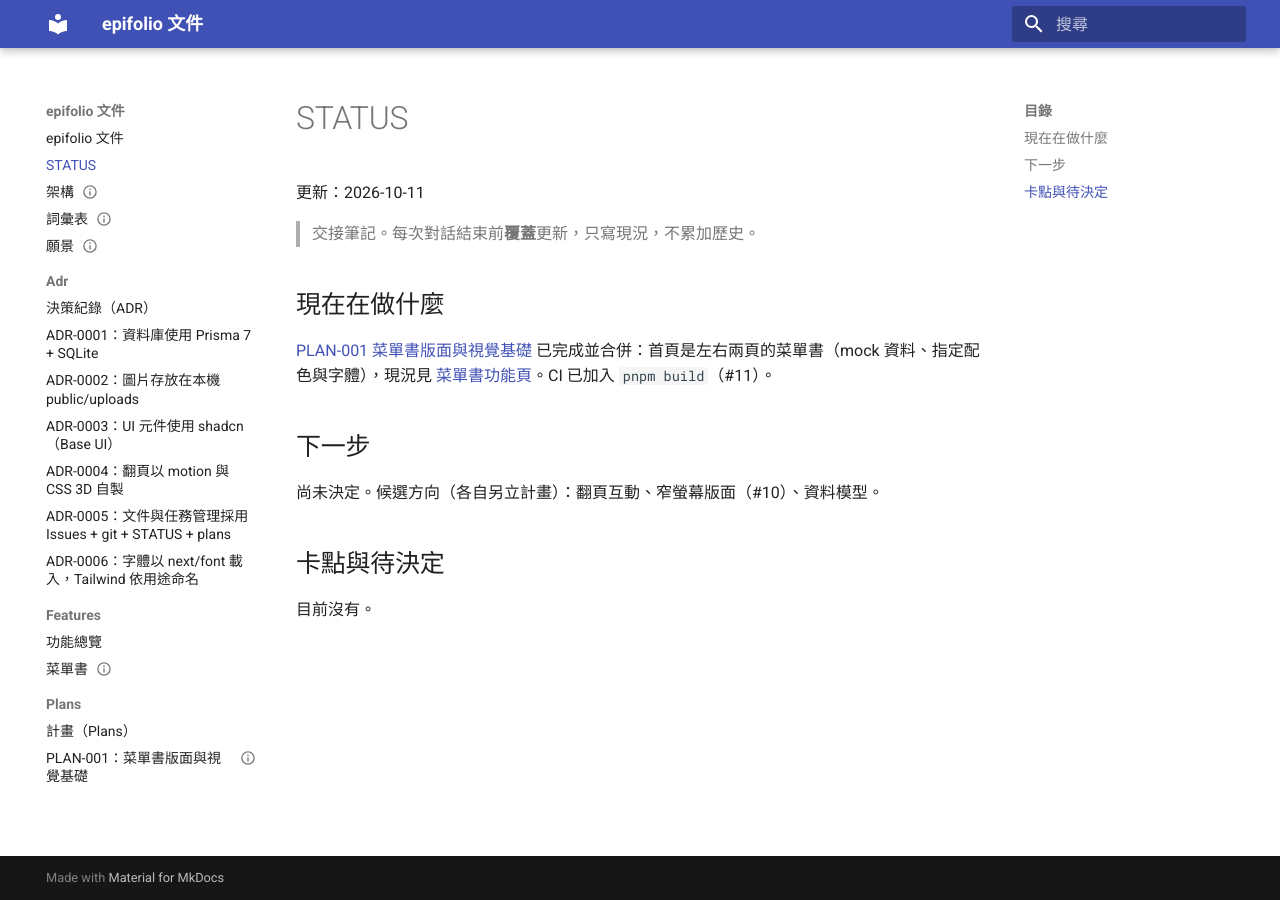
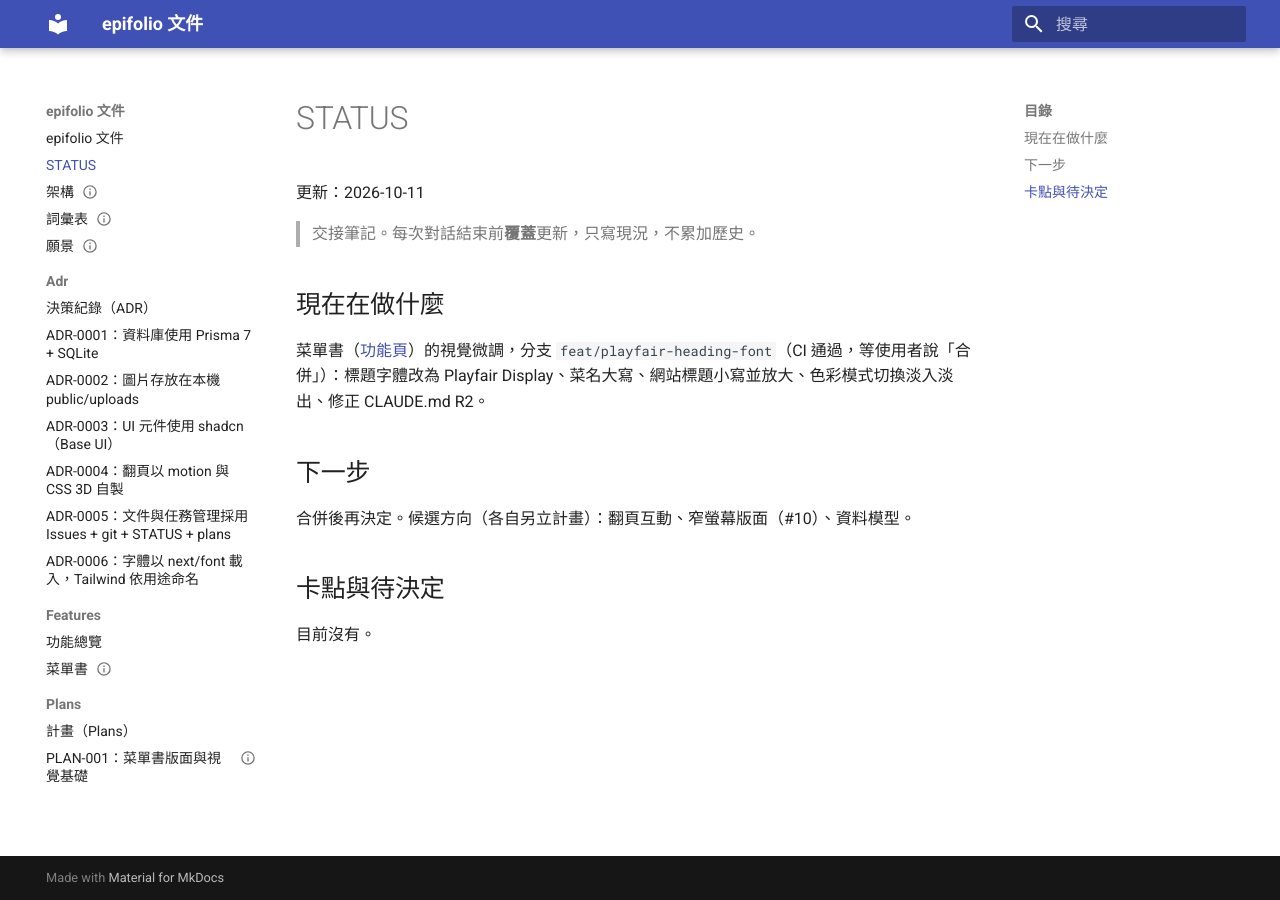
Before and after one commit to piercelin11/epifolio, an MkDocs documentation site: the page built from docs/STATUS.md, in a window 1280 px wide. Built offline with MkDocs 1.6.1 and Material for MkDocs 9.7.7, drawn with Linux system fonts in a browser that asks for light colours.

Commit message:
docs: fix findings from the documentation audit
- List theme-toggle.tsx as a source of the menu book page
- Describe colour mode as a light/dark toggle that starts from system
  in glossary.md, architecture.md and the coding rules
- Rewrite STATUS.md for the current unmerged branch

```diff
--- a/docs/STATUS.md
+++ b/docs/STATUS.md
@@ -6,11 +6,11 @@
 
 ## 現在在做什麼
 
-[PLAN-001 菜單書版面與視覺基礎](plans/PLAN-001-menu-book-layout.md) 已完成並合併：首頁是左右兩頁的菜單書（mock 資料、指定配色與字體），現況見 [菜單書功能頁](features/menu-book.md)。CI 已加入 `pnpm build`（#11）。
+菜單書（[功能頁](features/menu-book.md)）的視覺微調，分支 `feat/playfair-heading-font`（CI 通過，等使用者說「合併」）：標題字體改為 Playfair Display、菜名大寫、網站標題小寫並放大、色彩模式切換淡入淡出、修正 CLAUDE.md R2。
 
 ## 下一步
 
-尚未決定。候選方向（各自另立計畫）：翻頁互動、窄螢幕版面（#10）、資料模型。
+合併後再決定。候選方向（各自另立計畫）：翻頁互動、窄螢幕版面（#10）、資料模型。
 
 ## 卡點與待決定
 
```
Also changed, not shown: .claude/rules/coding.md (+1 -1 lines), docs/architecture.md (+2 -2 lines), docs/features/menu-book.md (+1 -0 lines), docs/glossary.md (+1 -1 lines).
